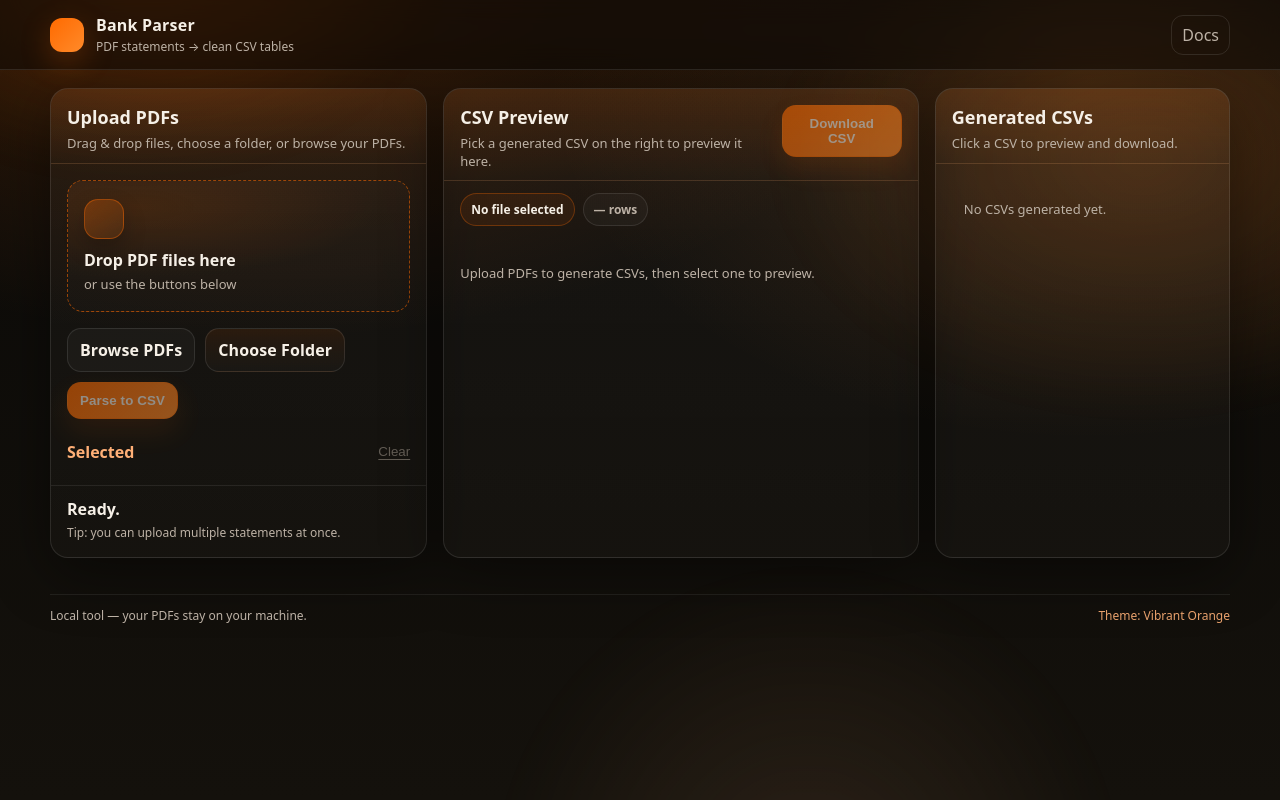
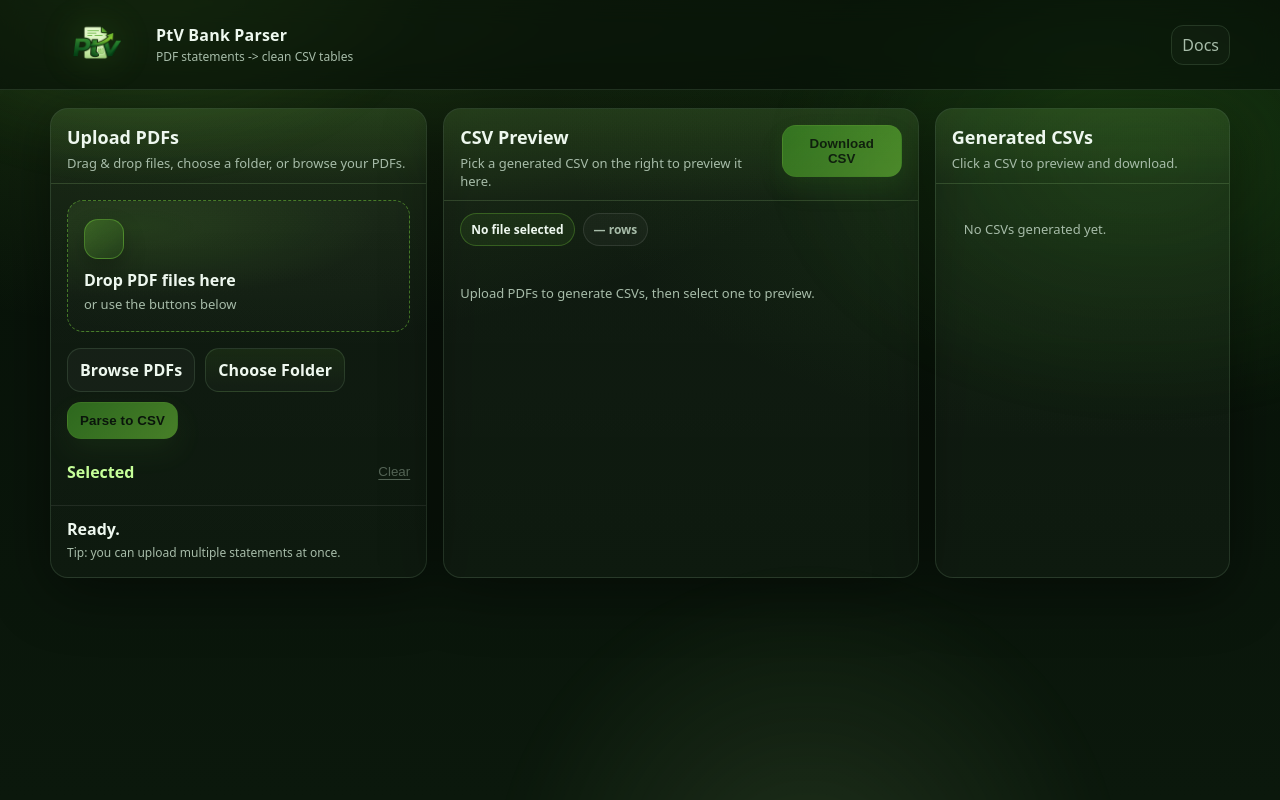
Before and after one commit to cbalder0929/bank-parser-fastapi, a FastAPI app: page / in a window 1280 px wide. Run offline with FastAPI, Linux system fonts and the light colour scheme; data that the repository does not hold is empty.

Commit message:
UI improvements: updated layout, styling, and UX

```diff
--- a/static/styles.css
+++ b/static/styles.css
@@ -1,14 +1,15 @@
 :root{
-  --bg0:#0b0a08;
-  --bg1:#14110c;
-  --card:#15120d;
-  --card2:#1b160f;
-  --text:#f6f0e7;
-  --muted:#bdb2a6;
-  --line:rgba(255,255,255,.10);
-  --orange:#ff6a00;
-  --orange2:#ff8a2a;
-  --orange3:#ffb077;
+  --bg0:#071108;
+  --bg1:#0b180c;
+  --card:#101b11;
+  --card2:#142516;
+  --text:#eef8ef;
+  --muted:#a7bca9;
+  --line:rgba(197,255,198,.12);
+  --accent:#47a82a;
+  --accent2:#77d23d;
+  --accent3:#c6ff99;
+  --accent-soft:rgba(119,210,61,.12);
   --shadow: 0 14px 60px rgba(0,0,0,.45);
 }
 
@@ -18,18 +19,19 @@ body{
   margin:0;
   font-family: ui-sans-serif, system-ui, -apple-system, Segoe UI, Roboto, Arial, "Noto Sans", "Liberation Sans", sans-serif;
   color:var(--text);
-  background: radial-gradient(1200px 700px at 20% -10%, rgba(255,106,0,.22), transparent 60%),
-              radial-gradient(900px 600px at 85% 10%, rgba(255,138,42,.16), transparent 60%),
-              linear-gradient(180deg, var(--bg0), var(--bg1));
+  background:
+    radial-gradient(1200px 700px at 20% -10%, rgba(119,210,61,.20), transparent 60%),
+    radial-gradient(900px 600px at 85% 10%, rgba(71,168,42,.16), transparent 60%),
+    linear-gradient(180deg, var(--bg0), var(--bg1));
 }
 
 .bg-glow{
   position:fixed;
   inset:-200px;
   background:
-    radial-gradient(500px 320px at 20% 15%, rgba(255,106,0,.18), transparent 60%),
-    radial-gradient(620px 420px at 80% 30%, rgba(255,138,42,.14), transparent 60%),
-    radial-gradient(520px 520px at 60% 90%, rgba(255,176,119,.10), transparent 60%);
+    radial-gradient(500px 320px at 20% 15%, rgba(119,210,61,.16), transparent 60%),
+    radial-gradient(620px 420px at 80% 30%, rgba(71,168,42,.14), transparent 60%),
+    radial-gradient(520px 520px at 60% 90%, rgba(198,255,153,.10), transparent 60%);
   filter: blur(18px);
   pointer-events:none;
   z-index:-1;
@@ -46,7 +48,7 @@ body{
   top:0;
   z-index:10;
   backdrop-filter: blur(12px);
-  background: rgba(10,8,6,.55);
+  background: rgba(5,14,7,.60);
   border-bottom: 1px solid var(--line);
 }
 .topbar-inner{
@@ -55,11 +57,18 @@ body{
   justify-content:space-between;
   padding: 14px 0;
 }
-.brand{display:flex; gap:12px; align-items:center}
-.brand-mark{
-  width:34px;height:34px;border-radius:12px;
-  background: linear-gradient(135deg, var(--orange), var(--orange2));
-  box-shadow: 0 10px 30px rgba(255,106,0,.25);
+.brand{
+  display:flex;
+  gap:14px;
+  align-items:center;
+  min-width:0;
+}
+.brand-logo{
+  width:92px;
+  height:auto;
+  display:block;
+  object-fit:contain;
+  filter: drop-shadow(0 0 18px rgba(119,210,61,.20));
 }
 .brand-title{font-weight:800; letter-spacing:.2px}
 .brand-subtitle{font-size:12px;color:var(--muted); margin-top:2px}
@@ -69,8 +78,9 @@ body{
   border:1px solid var(--line);
   padding:8px 10px;
   border-radius:12px;
+  background: rgba(255,255,255,.02);
 }
-.ghost:hover{color:var(--text); border-color: rgba(255,106,0,.35)}
+.ghost:hover{color:var(--text); border-color: rgba(119,210,61,.35)}
 
 .layout{
   display:grid;
@@ -80,6 +90,28 @@ body{
 }
 @media (max-width: 1050px){
   .layout{grid-template-columns: 1fr; }
+}
+
+@media (max-width: 640px){
+  .topbar-inner,
+  .preview-head{
+    align-items:flex-start;
+    flex-direction:column;
+  }
+
+  .topbar-actions,
+  .preview-actions{
+    width:100%;
+  }
+
+  .ghost,
+  .preview-actions .btn{
+    width:100%;
+  }
+
+  .brand-logo{
+    width:72px;
+  }
 }
 
 .card{
@@ -92,7 +124,7 @@ body{
 .card-header{
   padding:16px 16px 10px;
   border-bottom: 1px solid rgba(255,255,255,.08);
-  background: linear-gradient(180deg, rgba(255,106,0,.10), rgba(255,106,0,0));
+  background: linear-gradient(180deg, rgba(119,210,61,.10), rgba(119,210,61,0));
 }
 .card-header h2{margin:0 0 6px; font-size:18px}
 .card-header p{margin:0; color:var(--muted); font-size:13px; line-height:1.35}
@@ -101,24 +133,24 @@ body{
   margin:16px;
   padding:18px 16px;
   border-radius:16px;
-  border:1px dashed rgba(255,106,0,.55);
-  background: radial-gradient(400px 120px at 20% 20%, rgba(255,106,0,.12), transparent 60%),
+  border:1px dashed rgba(119,210,61,.50);
+  background: radial-gradient(400px 120px at 20% 20%, rgba(119,210,61,.12), transparent 60%),
               linear-gradient(180deg, rgba(255,255,255,.02), rgba(255,255,255,.01));
   outline:none;
   cursor:pointer;
   transition: transform .12s ease, border-color .12s ease, background .12s ease;
 }
-.dropzone:hover{transform: translateY(-1px); border-color: rgba(255,106,0,.85)}
-.dropzone:focus{box-shadow: 0 0 0 3px rgba(255,106,0,.22)}
+.dropzone:hover{transform: translateY(-1px); border-color: rgba(119,210,61,.80)}
+.dropzone:focus{box-shadow: 0 0 0 3px rgba(119,210,61,.22)}
 .dropzone.dragover{
-  border-color: rgba(255,176,119,.95);
-  background: radial-gradient(500px 160px at 30% 30%, rgba(255,106,0,.18), transparent 60%),
+  border-color: rgba(198,255,153,.95);
+  background: radial-gradient(500px 160px at 30% 30%, rgba(119,210,61,.18), transparent 60%),
               linear-gradient(180deg, rgba(255,255,255,.03), rgba(255,255,255,.01));
 }
 .dz-icon{
   width:40px;height:40px;border-radius:14px;
-  background: linear-gradient(135deg, rgba(255,106,0,.28), rgba(255,138,42,.10));
-  border: 1px solid rgba(255,106,0,.40);
+  background: linear-gradient(135deg, rgba(119,210,61,.28), rgba(71,168,42,.10));
+  border: 1px solid rgba(119,210,61,.40);
   box-shadow: 0 10px 22px rgba(0,0,0,.24);
   margin-bottom:10px;
 }
@@ -148,17 +180,18 @@ body{
   letter-spacing:.1px;
 }
 .btn input{display:none}
-.btn:hover{border-color: rgba(255,106,0,.35)}
+.btn:hover{border-color: rgba(119,210,61,.35)}
 .btn:disabled{opacity:.55; cursor:not-allowed}
 
 .btn-primary{
-  background: linear-gradient(135deg, var(--orange), var(--orange2));
-  border-color: rgba(255,106,0,.35);
-  box-shadow: 0 12px 28px rgba(255,106,0,.18);
+  background: linear-gradient(135deg, var(--accent), var(--accent2));
+  border-color: rgba(119,210,61,.35);
+  box-shadow: 0 12px 28px rgba(71,168,42,.18);
+  color:#071108;
 }
 .btn-primary:hover{filter:saturate(1.05)}
 .btn-secondary{
-  background: linear-gradient(180deg, rgba(255,106,0,.09), rgba(255,255,255,.02));
+  background: linear-gradient(180deg, rgba(119,210,61,.09), rgba(255,255,255,.02));
 }
 
 .filelist{padding: 0 16px 14px}
@@ -166,7 +199,7 @@ body{
   display:flex; align-items:center; justify-content:space-between;
   padding: 10px 0 8px;
 }
-.filelist-title{font-weight:800; color:var(--orange3)}
+.filelist-title{font-weight:800; color:var(--accent3)}
 .link{
   background:none;border:none; padding:0; color:var(--muted);
   cursor:pointer; text-decoration:underline; text-underline-offset: 3px;
@@ -212,8 +245,8 @@ body{
   align-items:center;
   padding:7px 10px;
   border-radius:999px;
-  border:1px solid rgba(255,106,0,.30);
-  background: rgba(255,106,0,.08);
+  border:1px solid rgba(119,210,61,.30);
+  background: rgba(119,210,61,.08);
   font-weight:800;
   font-size:12px;
 }
@@ -237,14 +270,14 @@ body{
 .table thead th{
   position:sticky;
   top:0;
-  background: rgba(18,14,10,.92);
+  background: rgba(12,22,12,.92);
   backdrop-filter: blur(8px);
   border-bottom: 1px solid rgba(255,255,255,.10);
   padding: 12px 12px;
   text-align:left;
   font-size:12px;
   letter-spacing:.2px;
-  color: var(--orange3);
+  color: var(--accent3);
 }
 .table tbody td{
   padding: 10px 12px;
@@ -253,7 +286,7 @@ body{
   color: rgba(255,255,255,.92);
 }
 .table tbody tr:hover td{
-  background: rgba(255,106,0,.06);
+  background: var(--accent-soft);
 }
 .empty{
   padding: 26px 16px 20px;
@@ -279,23 +312,11 @@ body{
 }
 .out-item:hover{
   transform: translateY(-1px);
-  border-color: rgba(255,106,0,.40);
+  border-color: rgba(119,210,61,.40);
 }
 .out-item.active{
-  border-color: rgba(255,106,0,.70);
-  background: radial-gradient(420px 140px at 10% 0%, rgba(255,106,0,.14), rgba(0,0,0,.16));
+  border-color: rgba(119,210,61,.70);
+  background: radial-gradient(420px 140px at 10% 0%, rgba(119,210,61,.14), rgba(0,0,0,.16));
 }
 .out-name{font-weight:850; font-size:13px}
 .out-meta{color:var(--muted); font-size:12px; margin-top:4px}
-
-.footer{padding: 14px 0 22px}
-.footer-inner{
-  display:flex;
-  justify-content:space-between;
-  gap:12px;
-  color: var(--muted);
-  font-size: 12px;
-  border-top: 1px solid rgba(255,255,255,.08);
-  padding-top: 12px;
-}
-.footer-note{color: rgba(255,176,119,.90)}
--- a/templates/index.html
+++ b/templates/index.html
@@ -3,7 +3,7 @@
   <head>
     <meta charset="UTF-8" />
     <meta name="viewport" content="width=device-width, initial-scale=1.0" />
-    <title>Bank Statement PDF → CSV</title>
+    <title>Bank Statement PDF -> CSV</title>
     <link rel="stylesheet" href="/static/styles.css" />
   </head>
   <body>
@@ -12,10 +12,10 @@
     <header class="topbar">
       <div class="wrap topbar-inner">
         <div class="brand">
-          <div class="brand-mark" aria-hidden="true"></div>
+          <img class="brand-logo" src="/static/PtVLogo.png" alt="PtV logo" />
           <div class="brand-text">
-            <div class="brand-title">Bank Parser</div>
-            <div class="brand-subtitle">PDF statements → clean CSV tables</div>
+            <div class="brand-title">PtV Bank Parser</div>
+            <div class="brand-subtitle">PDF statements -> clean CSV tables</div>
           </div>
         </div>
 
@@ -79,7 +79,7 @@
 
         <div class="preview-meta">
           <div class="pill" id="activeFilePill">No file selected</div>
-          <div class="pill pill-muted" id="activeRowsPill">— rows</div>
+          <div class="pill pill-muted" id="activeRowsPill">-- rows</div>
         </div>
 
         <div class="table-wrap" role="region" aria-label="CSV Preview Table" tabindex="0">
@@ -103,13 +103,6 @@
       </aside>
     </main>
 
-    <footer class="wrap footer">
-      <div class="footer-inner">
-        <div>Local tool — your PDFs stay on your machine.</div>
-        <div class="footer-note">Theme: Vibrant Orange</div>
-      </div>
-    </footer>
-
     <script src="/static/app.js"></script>
   </body>
 </html>
```
Also changed, not shown: static/PtVLogo.png (added), static/logo.png (added).
